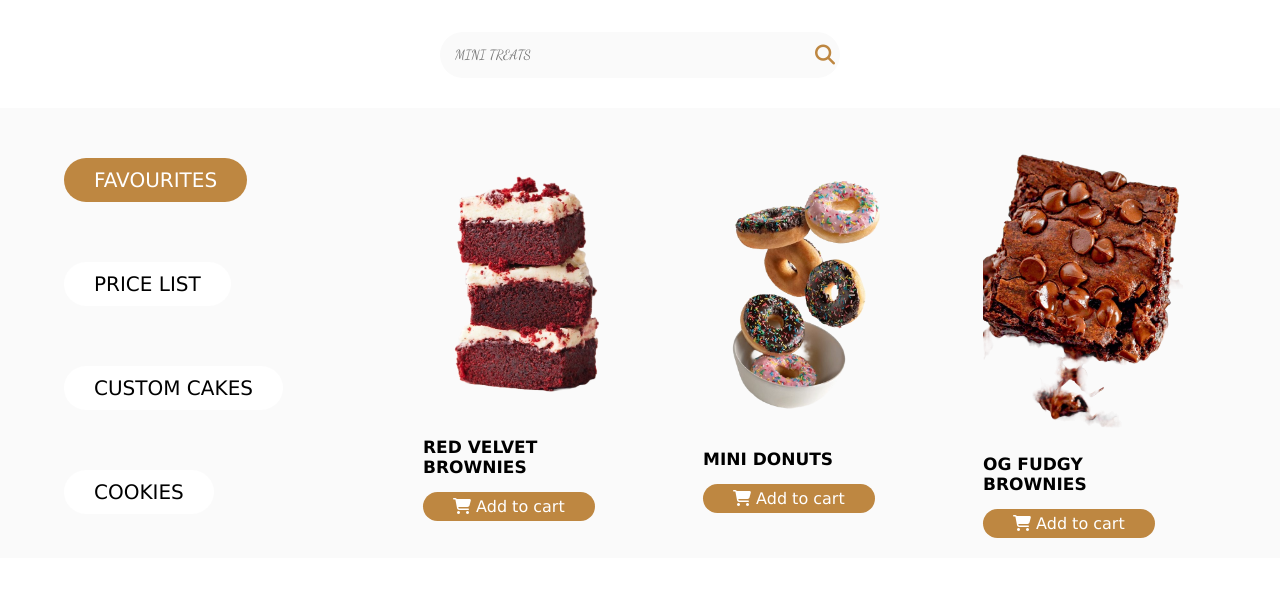
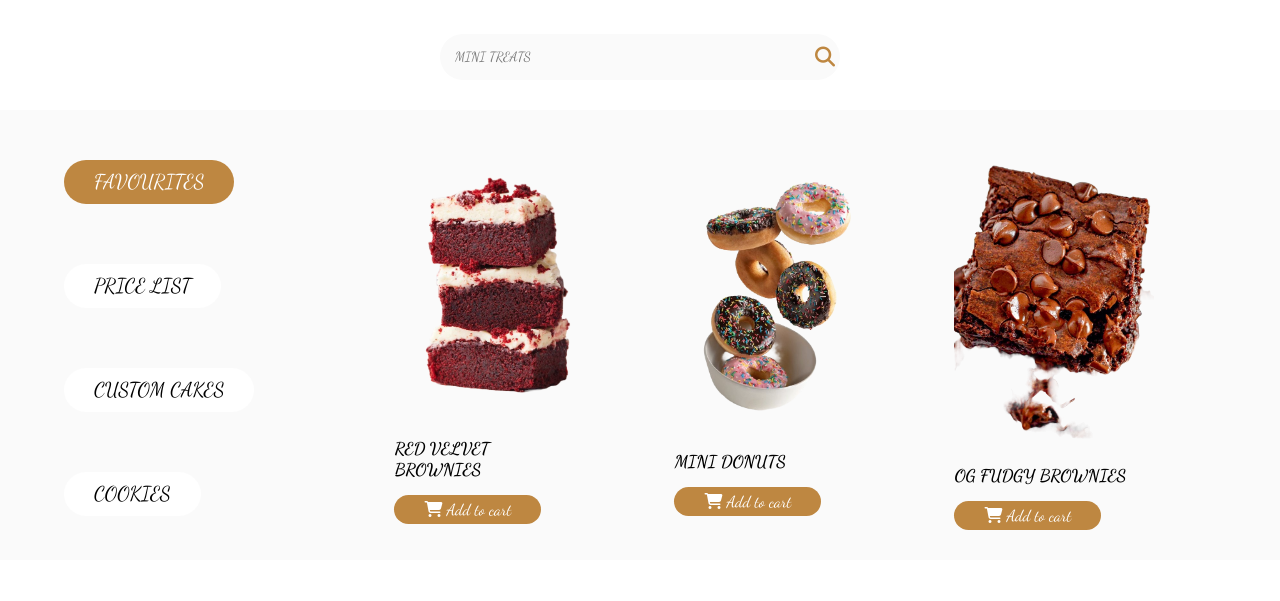
Before and after one commit to kisinja/pastry-godmother, a plain HTML site: page index.html in a window 1280 px wide. Shown: the part 199-800 px from the top of the page. Drawn offline with Linux system fonts and the light colour scheme.

Commit message:
Changes to be committed: 	modified:   main.css

```diff
--- a/main.css
+++ b/main.css
@@ -2,8 +2,8 @@
     margin: 0;
     padding: 0;
     box-sizing: border-box;
-    /* font-family: "Dancing Script", cursive; */
-    font-family: Verdana, Geneva, Tahoma, sans-serif;
+    font-family: "Dancing Script", cursive;
+    /* font-family: Verdana, Geneva, Tahoma, sans-serif; */
 }
 
 #menu {
```
